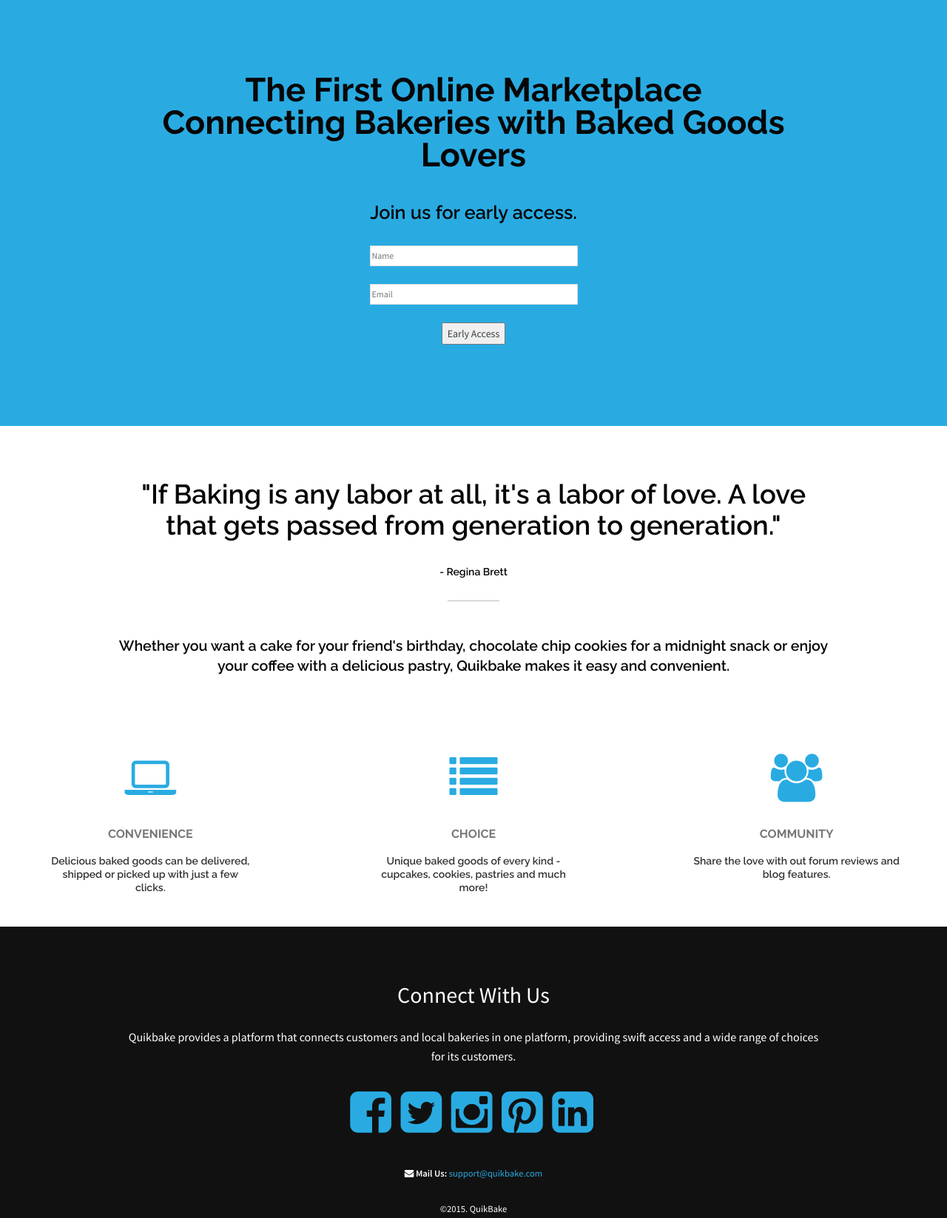
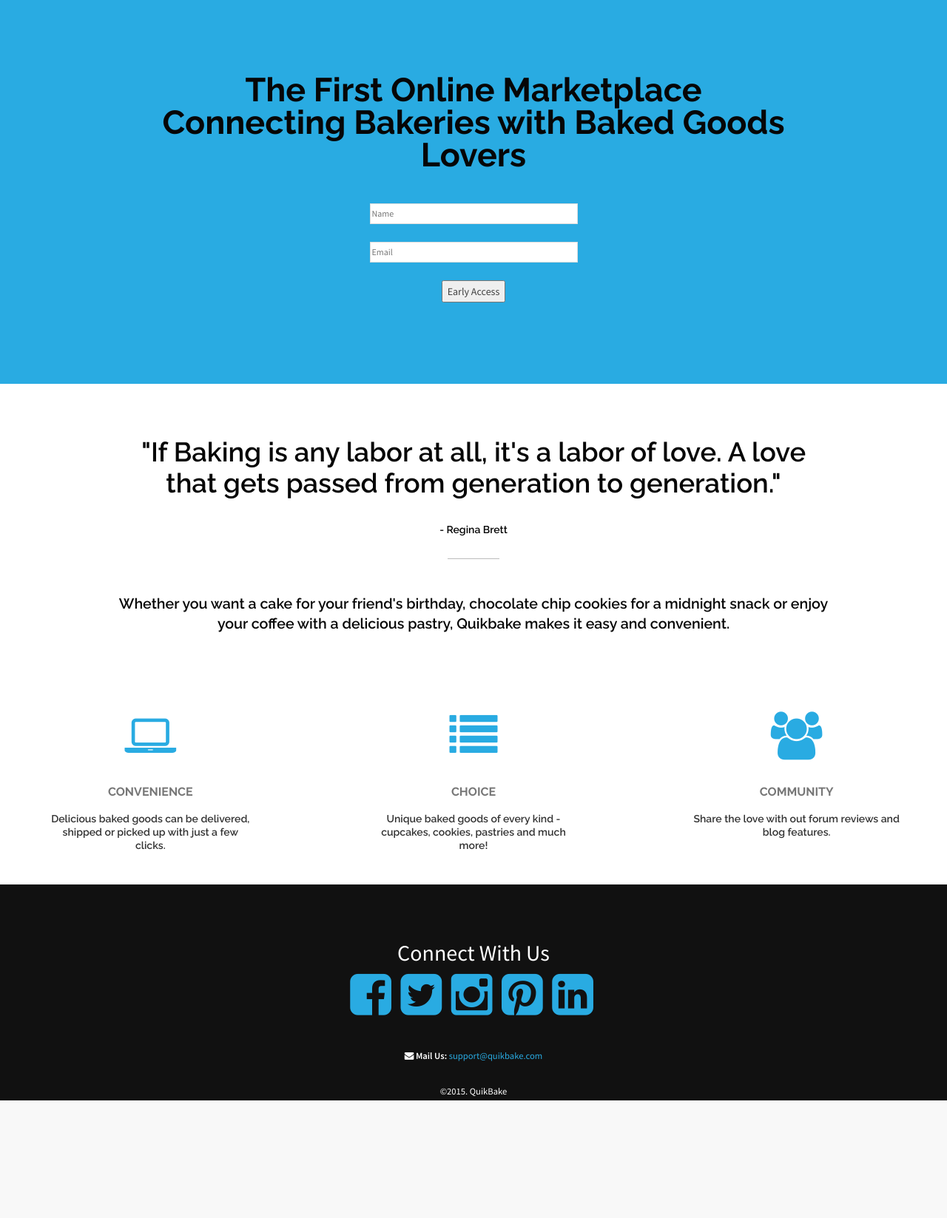
Before and after one commit to cyndichin/QuikBake, a PHP site: page / in a window 1280 px wide. Shown: the part 117-1764 px from the top of the page at 74% size. After the commit the page ends 1605 px from the top, so only its background shows below. Run offline with PHP 8.4, Linux system fonts and the light colour scheme; some libraries are stand-ins or nearby versions; some web fonts are replaced.

Commit message:
Update index.php

```diff
--- a/index.php
+++ b/index.php
@@ -91,7 +91,6 @@
                     <div class="center-heading">
                         <div id="subscribe">
                             <h1>The First Online Marketplace <br> Connecting Bakeries with Baked Goods Lovers</h1>
-                     <h3>Join us for early access.</h3>
 <span style="text-align: center;">
               <form method="post" action="index.php">
              <input type="text" size=40 name="name" aria-required="true" aria-invalid="false" placeholder="Name" value=""><br><br>
@@ -243,9 +242,7 @@
 
                             <div class="col-md-12 text-center">
                             <span style="color: white; font-size: 30px;">Connect With Us</span>
-                            <span style="color: white; font-size: 16px;"><br><br>
-                            Quikbake provides a platform that connects customers and local bakeries in one platform, providing swift access and a wide range of choices for its customers.
-                            </span><br><br>
+                            <br>
                             <div class="row special-feature">
                             <ul class="list-inline">
                             <li><a href="https://www.facebook.com/QuikBake"><i class="fa fa-facebook-square fa-lg"></i></a></li>
```
